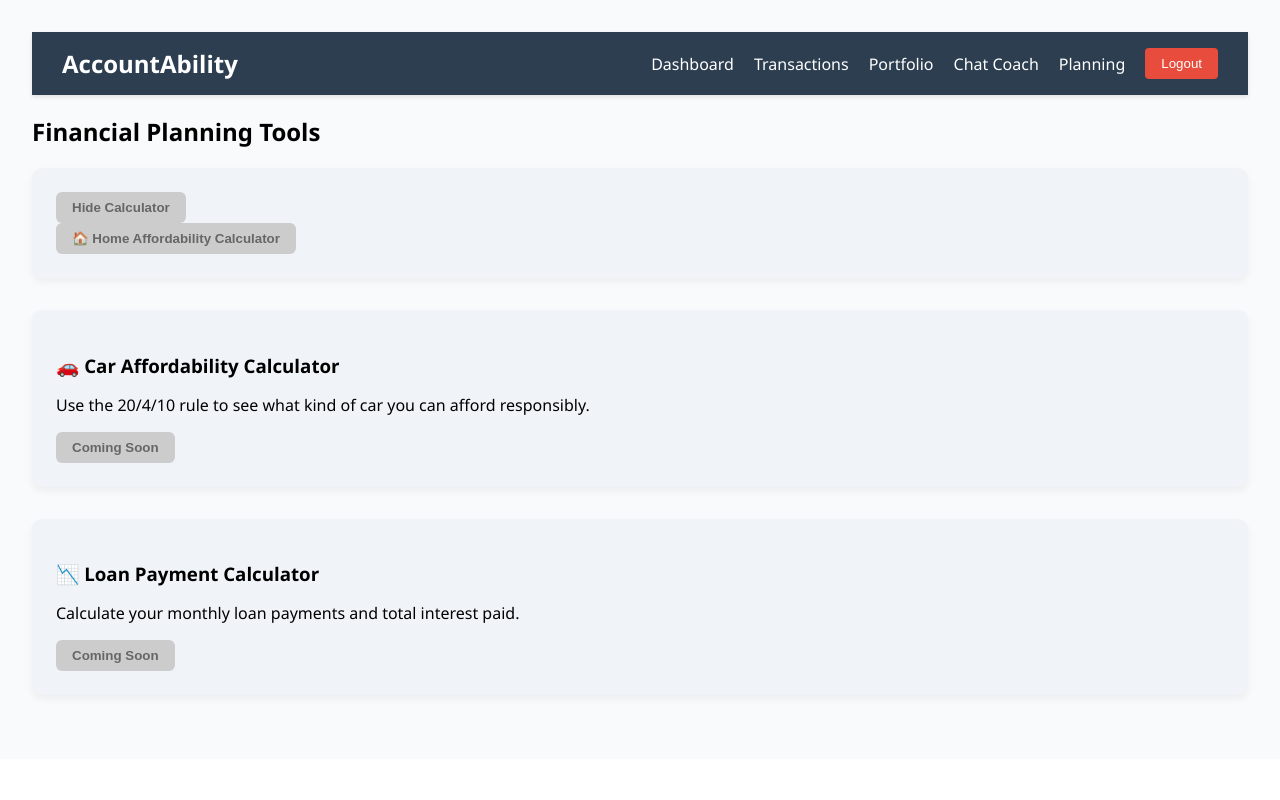
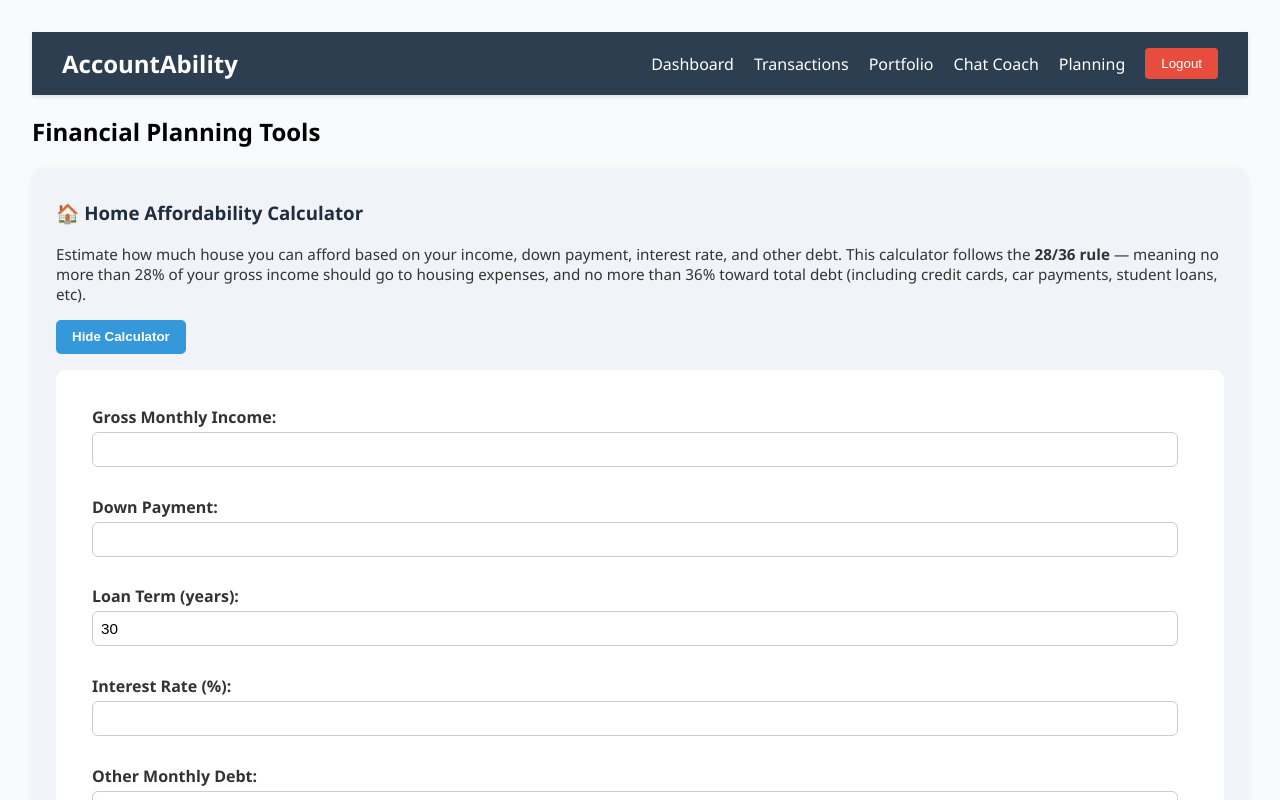
Before and after one commit to victorvaladez1/accountability-finance, a React (Create React App) app in the folder frontend/: page /planning in a window 1280 px wide. Both pictures are taken after a click on the button "Show Calculator". Shown: the top 800 px of the page. Built offline with nearby package versions, Linux system fonts and the light colour scheme.

Commit message:
Add comma formatting to home affordability results

```diff
--- a/frontend/src/components/HomeAffordabilityCalculator.css
+++ b/frontend/src/components/HomeAffordabilityCalculator.css
@@ -0,0 +1,71 @@
+.calculator-card {
+    background-color: #f0f4f8;
+    border-radius: 10px;
+    box-shadow: 0 4px 8px rgba(0, 0, 0, 0.05);
+    padding: 1.5rem;
+    margin-bottom: 2rem;
+  }
+
+  .calculator-toggle {
+    background-color: #3498db;
+    color: white;
+    padding: 0.75rem 1.25rem;
+    border: none;
+    border-radius: 6px;
+    font-size: 1rem;
+    font-weight: bold;
+    cursor: pointer;
+    margin-bottom: 1rem;
+  }
+
+  .calculator-toggle:hover {
+    background-color: #2980b9;
+  }
+
+  .calculator-form {
+    display: flex;
+    flex-direction: column;
+    gap: 1rem;
+    background-color: #ffffff;
+    padding: 1rem;
+  }
+
+  .calculator-form label {
+    display: flex;
+    flex-direction: column;
+    font-weight: 600;
+    color: #333;
+  }
+
+  .calculator-form input {
+    padding: 0.5rem;
+    margin-top: 0.25rem;
+    border-radius: 6px;
+    border: 1px solid #ccc;
+    font-size: 0.95rem;
+  }
+
+  .calculator-form button[type="submit"] {
+    align-self: flex-start;
+    background-color: #2ecc71;
+    color: white;
+    padding: 0.6rem 1.2rem;
+    border: none;
+    border-radius: 5px;
+    font-weight: bold;
+    cursor: pointer;
+    transition: background-color 0.2s ease;
+  }
+
+  .calculator-form button[type="submit"]:hover {
+    background-color: #27ae60;
+  }
+
+  .calculate-results {
+    margin-top: 1rem;
+    background-color: #f7f9fc;
+    padding: 1rem;
+    border-radius: 6px;
+    font-size: 1rem;
+    color: #2c3e50;
+  }
--- a/frontend/src/components/HomeAffordabilityCalculator.js
+++ b/frontend/src/components/HomeAffordabilityCalculator.js
@@ -41,18 +41,15 @@ const HomeAffordabilityCalculator = () => {
         const homePrice = loanAmount + downPayment;
 
         setResult({
-            maxMonthly: maxMonthly.toFixed(2),
-            loanAmount: loanAmount.toFixed(2),
-            homePrice: homePrice.toFixed(2),
+            maxMonthly: maxMonthly.toLocaleString(undefined, { minimumFractionDigits: 2, maximumFractionDigits: 2 }),
+            loanAmount: loanAmount.toLocaleString(undefined, { minimumFractionDigits: 2, maximumFractionDigits: 2 }),
+            homePrice: homePrice.toLocaleString(undefined, { minimumFractionDigits: 2, maximumFractionDigits: 2 }),
         });
+
     };
 
     return (
-        <div className="calculator-card">
-            <button className="calculator-toggle" onClick={toggleOpen}>
-                🏠 Home Affordability Calculator
-            </button>
-            { isOpen && (
+        <div>
                 <form className="calculator-form" onSubmit={handleSubmit}>
                     <label>
                         Gross Monthly Income:
@@ -92,7 +89,6 @@ const HomeAffordabilityCalculator = () => {
                         </div>
                     )}
                 </form>
-            )}
         </div>
     );
 };
--- a/frontend/src/pages/Planning.css
+++ b/frontend/src/pages/Planning.css
@@ -24,5 +24,31 @@
     padding: 0.5rem 1rem;
     border: none;
     border-radius: 6px;
-    cursor: not-allowed;
   }
+
+  .planning-section button:hover {
+    background-color: #b3b3b3;
+    color: #222;
+    cursor: pointer;
+    transform: translateY(-1px);
+    transition: all 0.2s ease-in-out;
+  }
+
+  .calculator-card h3 {
+    margin-top: 0.5rem;
+    color: #1f2d3d;
+  }
+
+  .calculator-card p {
+    font-size: 0.95rem;
+    margin-bottom: 1rem;
+    color: #333;
+  }
+
+  .calculator-toggle-box {
+    margin-top: 1rem;
+    background-color: #fff;
+    padding: 1.25rem;
+    border-radius: 10px;
+    box-shadow: 0 3px 6px rgba(0,0,0,0,0.05);
+  }
--- a/frontend/src/pages/Planning.js
+++ b/frontend/src/pages/Planning.js
@@ -7,21 +7,31 @@ import "./CommonLayout.css";
 function Planning() {
     const [showHomeCalculator, setShowHomeCalculator] = useState(false);
 
-    const toggleOpen = () => {
-        setShowHomeCalculator(!showHomeCalculator);
-    };
-
     return (
         <div className="page-container">
             <Navbar />
             <h2>Financial Planning Tools</h2>
 
-            <div className="planning-section">
+            <div>
                 <div className="calculator-card">
-                    <button onClick={toggleOpen}>
+                    <h3>🏠 Home Affordability Calculator</h3>
+                    <p>
+                        Estimate how much house you can afford based on your income,
+                        down payment, interest rate, and other debt. This calculator follows the{" "}
+                        <strong>28/36 rule</strong> — meaning no more than 28% of your gross income
+                        should go to housing expenses, and no more than 36% toward total debt
+                        (including credit cards, car payments, student loans, etc).
+                    </p>
+
+                    <button onClick={() => setShowHomeCalculator(!showHomeCalculator)}>
                         {showHomeCalculator ? "Hide Calculator" : "Show Calculator"}
                     </button>
-                    {showHomeCalculator && <HomeAffordabilityCalculator />}
+
+                    {showHomeCalculator && (
+                        <div className="calculator-toggle-box">
+                            <HomeAffordabilityCalculator />
+                        </div>
+                    )}
                 </div>
             </div>
 
@@ -38,6 +48,7 @@ function Planning() {
             </div>
         </div>
     );
+
 }
 
 export default Planning;
```
